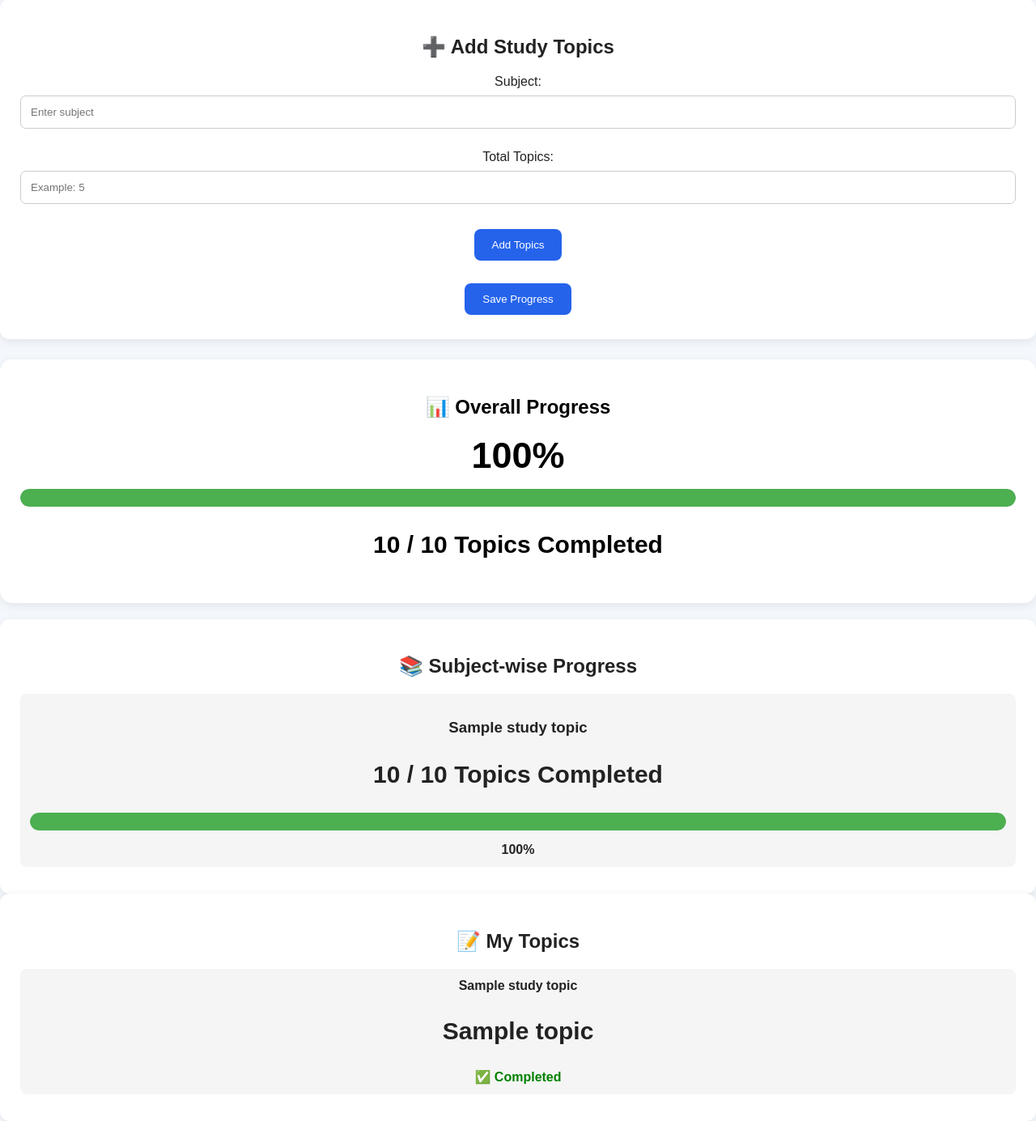
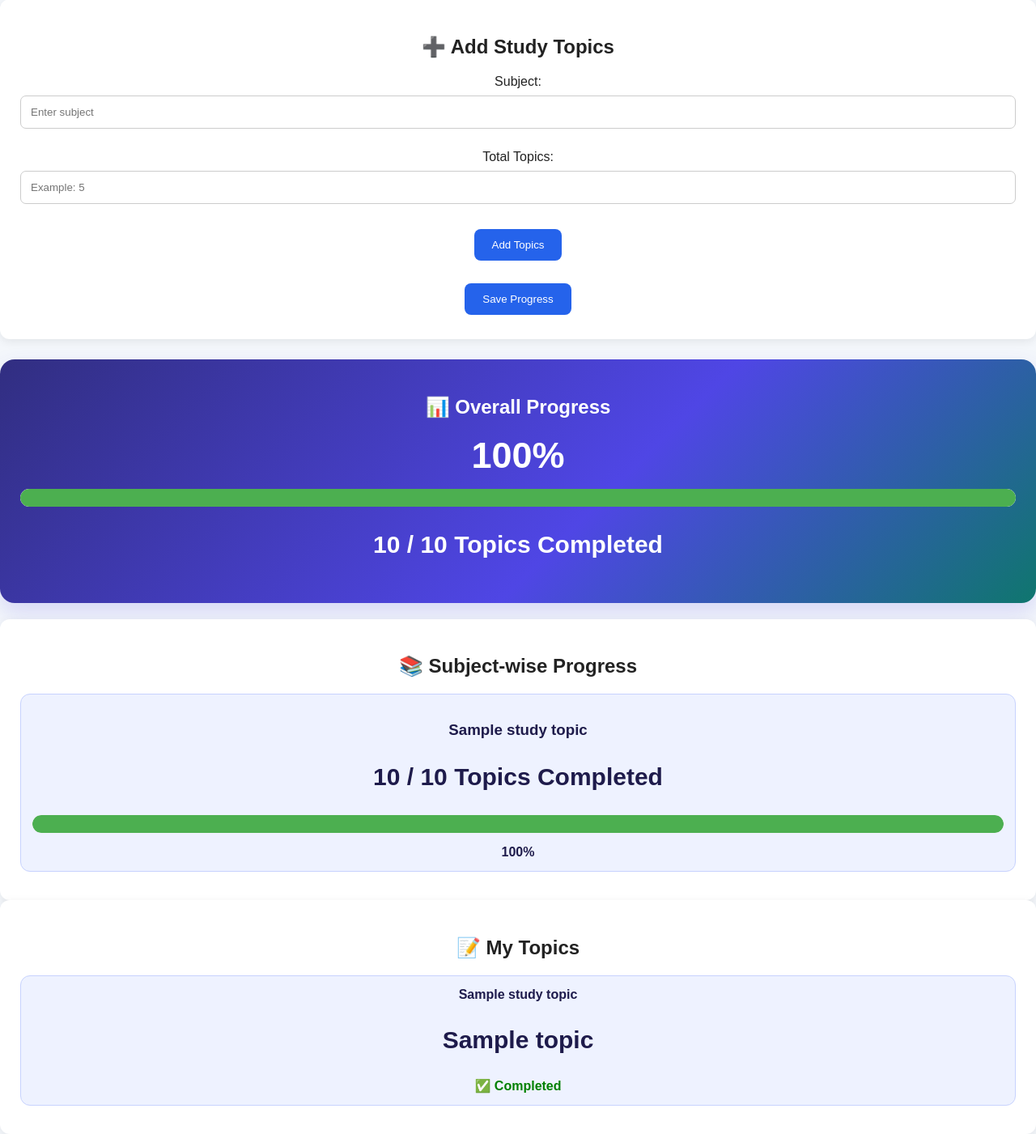
Before and after one commit to saranrj-dev/student-smart-study-planner, a Flask app: page /progress in a window 1280 px wide. Shown: the part 140-1541 px from the top of the page at 81% size. Run offline with Flask 3, Linux system fonts and the light colour scheme; the visitor is signed in with stand-in values (Sample User, id 1); a database or web service that is not in the repository returns one stand-in record (values such as "Sample title"); some libraries are stand-ins or nearby versions.

Commit message:
Style Edutrack progress cards with distinct subject and topic colors

```diff
--- a/templates/progress.html
+++ b/templates/progress.html
@@ -13,25 +13,26 @@
 
         /* Overall Progress */
         .overall-card {
-    background: white !important;
-    color: black !important;
+    background: linear-gradient(135deg, #312e81, #4f46e5 58%, #0f766e) !important;
+    color: #ffffff !important;
     text-align: center;
     padding: 25px;
-    border-radius: 15px;
+    border-radius: 18px;
     margin: 20px 0;
+    box-shadow: 0 12px 28px rgba(79,70,229,.18);
 }
 
 .overall-card h2,
 .overall-card h1,
 .overall-card p,
-.overall-card strong {
-    color: black !important;
+.overall-card strong,
+.overall-card .overall-percentage {
+    color: #ffffff !important;
 }
 
 .overall-percentage {
     font-size: 45px;
     font-weight: bold;
-    color: black !important;
 }
 
         .overall-percentage {
@@ -58,12 +59,33 @@
             transition: width 0.5s ease;
         }
 
-        /* Topics */
+        /* Subject-wise progress and My Topics get separate colored cards */
         .topic-item {
-            padding: 12px;
-            margin: 8px 0;
-            border-radius: 8px;
-            background: #f5f5f5;
+            padding: 14px;
+            margin: 10px 0;
+            border-radius: 12px;
+            background: #eef2ff;
+            border: 1px solid #c7d2fe;
+            color: #1e1b4b;
+        }
+        .subject-progress-item {
+            background: linear-gradient(135deg, #e0e7ff, #f5f3ff);
+            border-left: 5px solid #6366f1;
+        }
+        .my-topic-item {
+            background: linear-gradient(135deg, #dcfce7, #ecfeff);
+            border-left: 5px solid #10b981;
+            color: #064e3b;
+        }
+        .topic-item p { color: inherit; }
+        .topic-item form { margin-top: 10px; }
+        body.dark-mode .overall-card { background: linear-gradient(135deg, #312e81, #4338ca 58%, #115e59) !important; }
+        body.dark-mode .topic-item,
+        body.dark-mode .subject-progress-item,
+        body.dark-mode .my-topic-item {
+            background: #1e293b;
+            color: #e2e8f0;
+            border-color: #475569;
         }
 
         .completed-topic {
```
